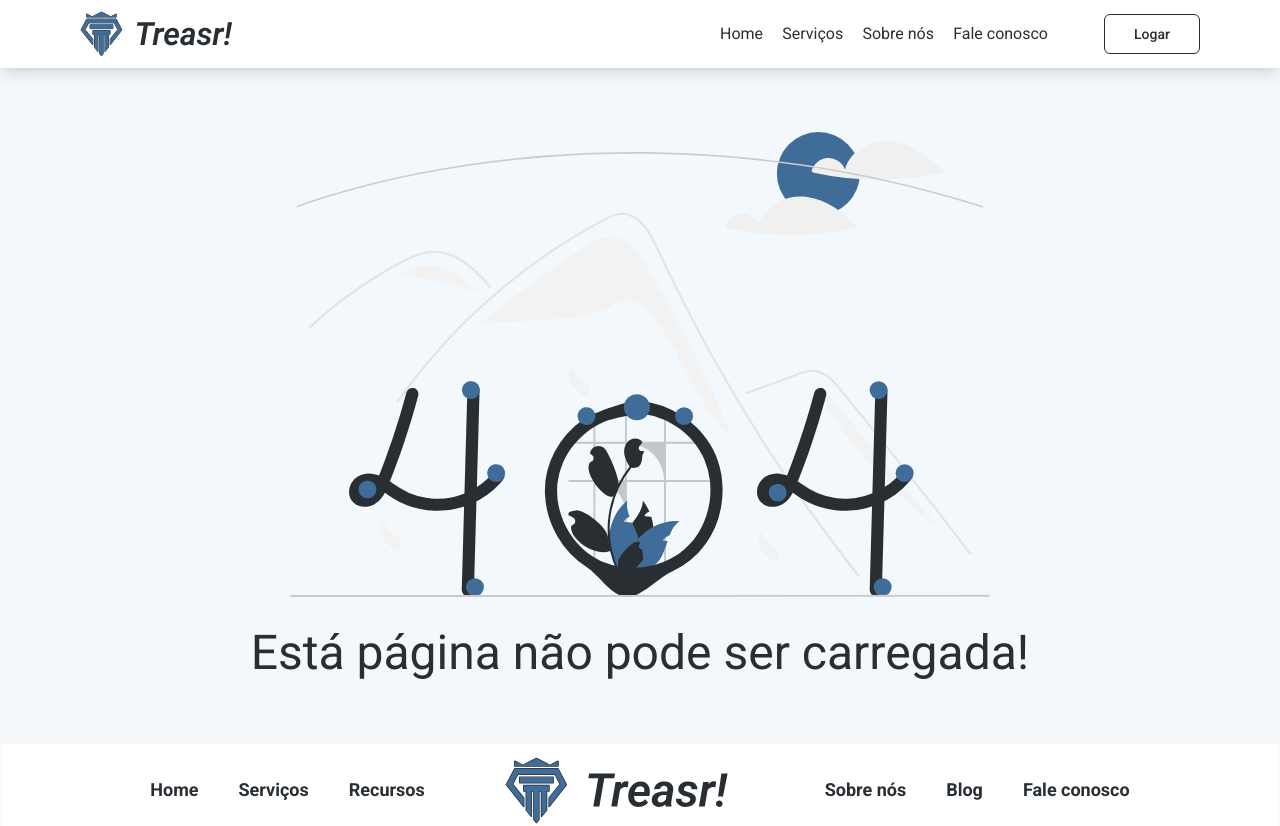
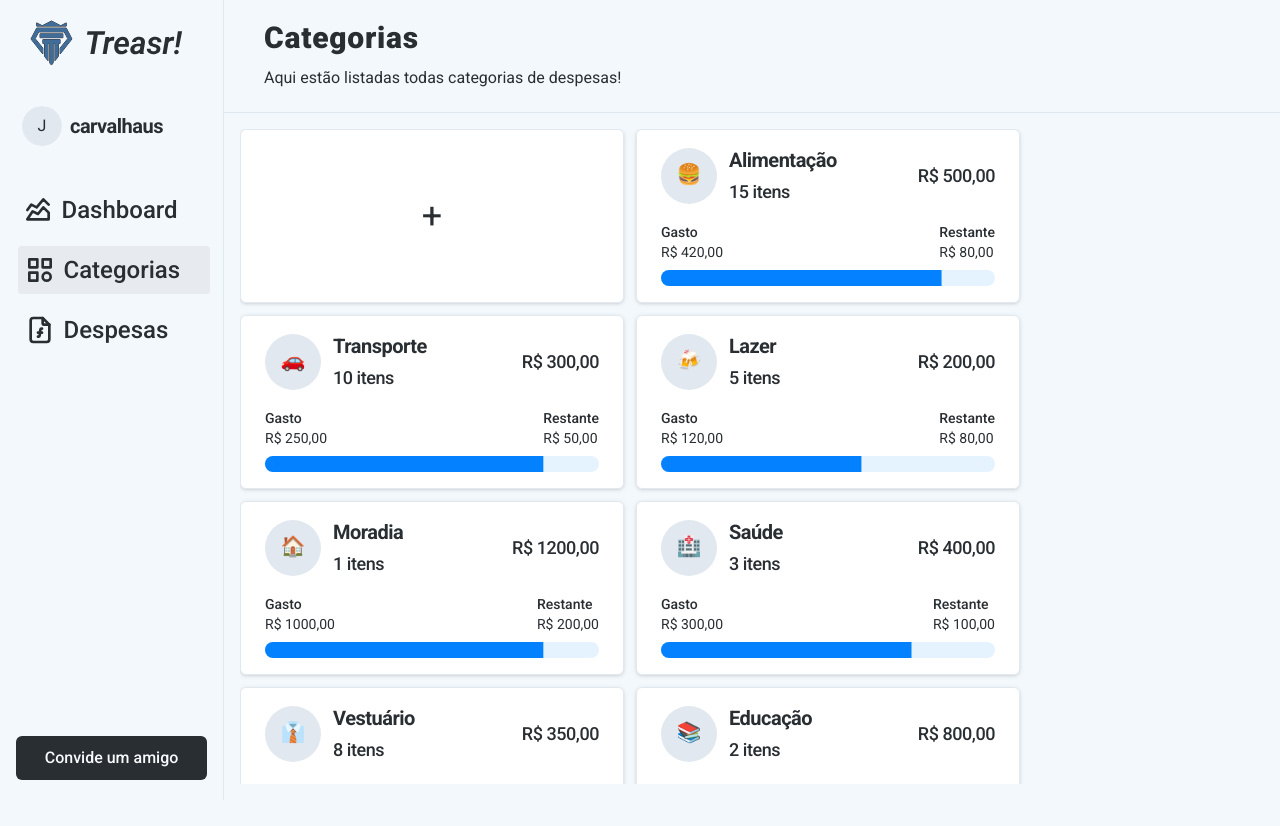
Before and after one commit to carvalhaus/financial_controller, a Next.js app in the folder frontend/: page /dashboard/categories in a window 1280 px wide. Before the commit this address had no page. Shown: the top 826 px of the page. After the commit the page ends 800 px from the top, so only its background shows below. Built offline with nearby package versions, Linux system fonts and the light colour scheme.

Commit message:
feat: create categoriesList and addCategory

```diff
--- a/frontend/app/dashboard/_components/categoryCard.jsx
+++ b/frontend/app/dashboard/_components/categoryCard.jsx
@@ -1,6 +1,7 @@
 import { Progress } from "@/components/ui/progress";
+import Image from "next/image";
 
-function CategoryCard({ title, quantity, limit, spent, remaining }) {
+function CategoryCard({ emoji, title, quantity, limit, spent, remaining }) {
   function realCurrency(value) {
     return parseFloat(value).toFixed(2).replace(".", ",");
   }
@@ -10,10 +11,12 @@ function CategoryCard({ title, quantity, limit, spent, remaining }) {
   }
 
   return (
-    <div className="flex flex-col items-center gap-4 py-4 px-6 bg-white border border-softGray rounded-md drop-shadow pointer-events-none w-96">
+    <div className="flex flex-col items-center gap-4 py-4 px-6 bg-white border border-softGray rounded-md drop-shadow w-96 cursor-pointer hover:drop-shadow-lg transition duration-150 ease-out hover:ease-in">
       <div className="flex justify-between items-center w-full">
         <div className="flex items-center text-left gap-3">
-          <div className="bg-softGray p-3 rounded-full w-14 h-14" />
+          <div className="bg-softGray p-3 rounded-full w-14 h-14 items-center text-center text-xl">
+            <p>{emoji}</p>
+          </div>
           <div>
             <h2 className="scroll-m-20 pb-1 text-xl font-semibold tracking-tight first:mt-0">
               {title}
--- /dev/null
+++ b/frontend/app/dashboard/categories/_components/addCategory.jsx
@@ -0,0 +1,76 @@
+"use client";
+
+import { Button } from "@/components/ui/button";
+import {
+  Dialog,
+  DialogContent,
+  DialogDescription,
+  DialogHeader,
+  DialogTitle,
+  DialogTrigger,
+} from "@/components/ui/dialog";
+import { Input } from "@/components/ui/input";
+import { Label } from "@/components/ui/label";
+import EmojiPicker from "emoji-picker-react";
+import react from "react";
+
+function AddCategory() {
+  const [emojiIcon, setEmojiIcon] = react.useState("🙄");
+  const [openEmojiPicker, setOpenEmojiPicker] = react.useState(false);
+
+  return (
+    <Dialog>
+      <DialogTrigger>
+        <div className="flex items-center justify-center bg-white border border-softGray rounded-md drop-shadow w-96 h-full text-4xl cursor-pointer hover:drop-shadow-lg transition duration-150 ease-out hover:ease-in">
+          &#43;
+        </div>
+      </DialogTrigger>
+
+      <DialogContent>
+        <DialogHeader>
+          <DialogTitle>Criar Categoria</DialogTitle>
+          <DialogDescription>
+            Crie uma categoria para organizar suas despesas!
+          </DialogDescription>
+        </DialogHeader>
+
+        <form className="flex flex-col gap-6">
+          <div>
+            <Button
+              variant="outline"
+              className="text-lg size-10 border border-[#292E33]/40"
+              onClick={(e) => {
+                e.preventDefault();
+                setOpenEmojiPicker(!openEmojiPicker);
+              }}
+            >
+              {emojiIcon}
+            </Button>
+            <div className="absolute">
+              <EmojiPicker
+                open={openEmojiPicker}
+                onEmojiClick={(e) => {
+                  setEmojiIcon(e.emoji);
+                  setOpenEmojiPicker(false);
+                }}
+              />
+            </div>
+          </div>
+
+          <div className="flex flex-col gap-4">
+            <Label htmlFor="name">Nome</Label>
+            <Input id="name" defaultValue="" placeholder="Saúde" />
+          </div>
+          <div className="flex flex-col gap-4">
+            <Label htmlFor="limit">Limite da categoria</Label>
+            <Input id="limit" defaultValue="" placeholder="R$ 300,00" />
+          </div>
+
+          <Button>Criar</Button>
+        </form>
+      </DialogContent>
+    </Dialog>
+  );
+}
+
+export default AddCategory;
--- /dev/null
+++ b/frontend/app/dashboard/categories/_components/categoriesList.jsx
@@ -0,0 +1,28 @@
+import { categories } from "@/lib/categories";
+import CategoryCard from "../../_components/categoryCard";
+import { ScrollArea } from "@/components/ui/scroll-area";
+import AddCategory from "./addCategory";
+
+function CategoriesList() {
+  return (
+    <ScrollArea className="flex-1 p-4">
+      <div className="flex flex-wrap gap-3">
+        <AddCategory />
+
+        {categories.map((category, index) => (
+          <CategoryCard
+            key={index}
+            emoji={category.emoji}
+            title={category.title}
+            quantity={category.quantity}
+            limit={category.limit}
+            spent={category.spent}
+            remaining={category.remaining}
+          />
+        ))}
+      </div>
+    </ScrollArea>
+  );
+}
+
+export default CategoriesList;
--- /dev/null
+++ b/frontend/app/dashboard/categories/page.jsx
@@ -0,0 +1,17 @@
+import DashboardsHeader from "../_components/dashboardsHeader";
+import CategoriesList from "./_components/categoriesList";
+
+function Categories() {
+  return (
+    <div className="h-full flex flex-col">
+      <DashboardsHeader
+        title={"Categorias"}
+        subtitle={"Aqui estão listadas todas categorias de despesas!"}
+      />
+
+      <CategoriesList />
+    </div>
+  );
+}
+
+export default Categories;
--- a/frontend/package.json
+++ b/frontend/package.json
@@ -25,6 +25,7 @@
     "class-variance-authority": "^0.7.0",
     "clsx": "^2.1.1",
     "date-fns": "^3.6.0",
+    "emoji-picker-react": "^4.12.0",
     "lucide-react": "^0.428.0",
     "next": "14.2.5",
     "react": "^18",
```
Also changed, not shown: 1 other file (tests, documents, lock files or other folders).
